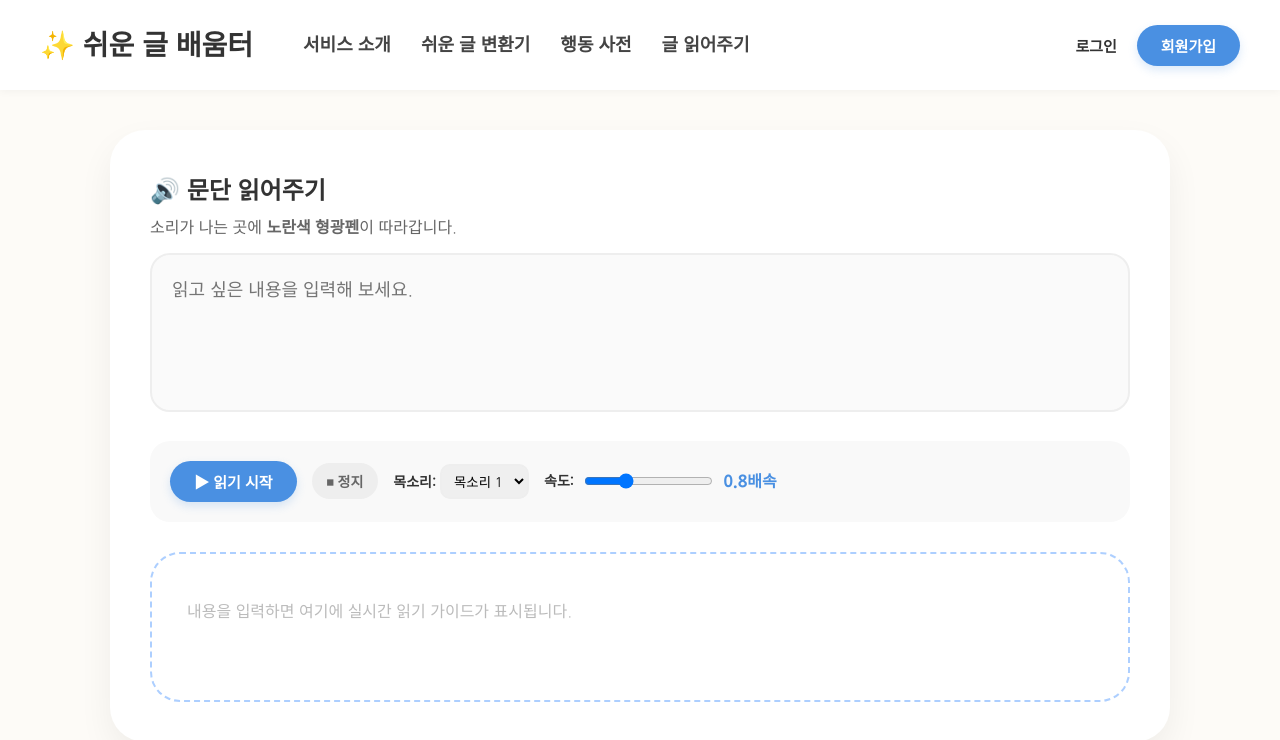
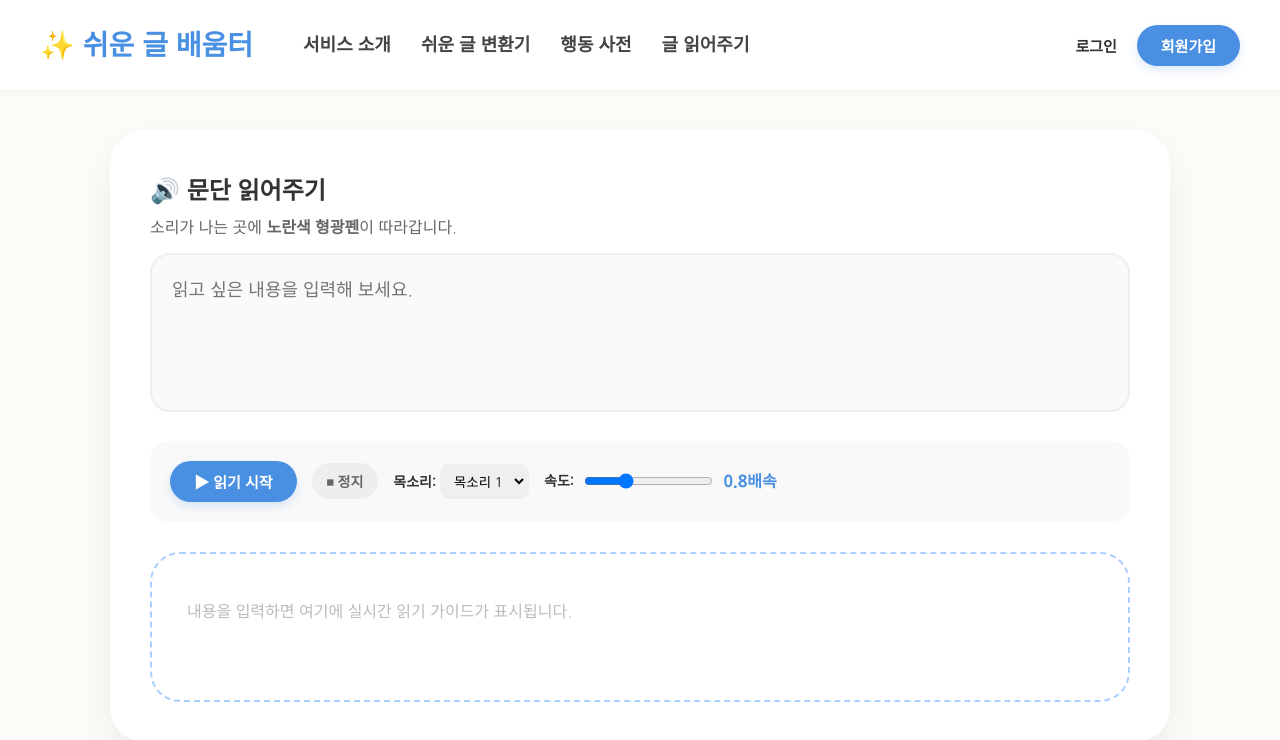
Before and after one commit to dskim080830/webproject, a website: page public/read.html in a window 1280 px wide. Drawn offline with Linux system fonts and the light colour scheme; no server answers.

Commit message:
Update read.html

```diff
--- a/public/read.html
+++ b/public/read.html
@@ -56,7 +56,7 @@
 .logo {
   font-size: 28px;            /* 두 번째 이미지의 깔끔한 크기로 조정 */
   font-weight: 800;           /* 가장 두꺼운 폰트 적용 */
-  color: var(--primary-color);
+  color: var(--primary);
   text-decoration: none;
 }
       .nav-menu {
```
